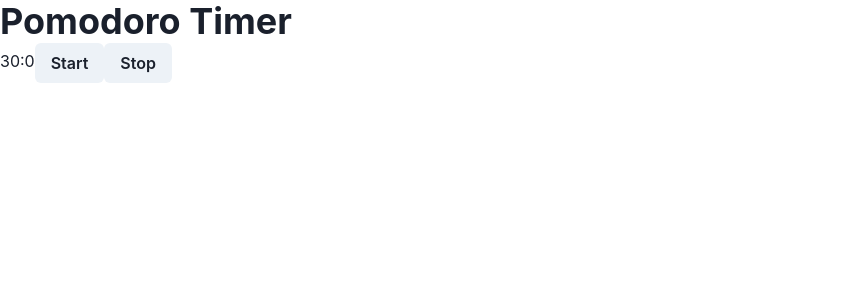
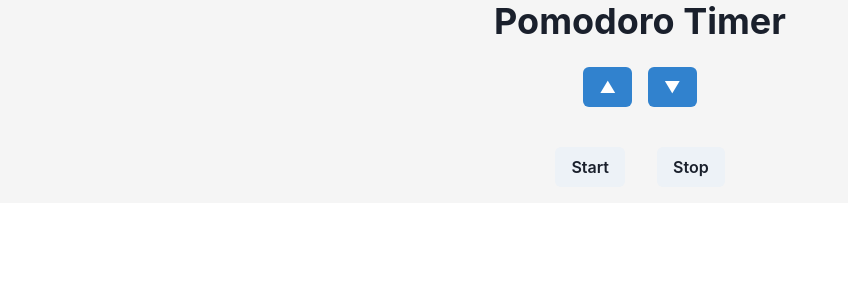
Before and after one commit to ryounasso/Pomodoro_timer, a Next.js app: page / in a window 1280 px wide. Shown: the top 300 px of the page, without its empty margins (0-848 px from the left). Built offline with nearby package versions, Linux system fonts and the light colour scheme.

Commit message:
feat : 時間を設定できるようにした

```diff
--- a/components/Timer.jsx
+++ b/components/Timer.jsx
@@ -1,23 +1,23 @@
 import React, { useState, useEffect, useRef } from "react";
-import { Button } from "@chakra-ui/react";
+import { Button, Box, Text, Center } from "@chakra-ui/react";
 
 export function Timer() {
   const [hour, setHour] = useState({ min: 30, sec: 0 });
   const [prevTime, setPrevTime] = useState(hour.min * 60 + hour.sec);
   const [id, setId] = useState();
   const refHour = useRef(prevTime);
+  let restTime;
 
   useEffect(() => {
     refHour.current = prevTime;
   }, [prevTime]);
 
-  //   useEffect(() => {
-  //     setId(setInterval(countDown, 1000));
-  //   }, []);
+  useEffect(() => {
+    restTime = toTime(refHour.current);
+  }, [refHour.current]);
 
   const countDown = () => {
     setPrevTime(refHour.current - 1);
-    console.log(prevTime);
   };
 
   const toTime = (time) => {
@@ -34,11 +34,37 @@ export function Timer() {
     clearInterval(id);
   };
 
+  const increment = () => {
+    setPrevTime(refHour.current + 1);
+  };
+
+  const decriment = () => {
+    setPrevTime(refHour.current - 1);
+  };
+
   return (
-    <div>
-      {toTime(refHour.current)}
-      <Button onClick={() => start()}>Start</Button>
-      <Button onClick={() => stop()}>Stop</Button>
-    </div>
+    <Box>
+      <Center>
+        <Text fontSize="5xl" color="gray.600">
+          {restTime}
+        </Text>
+        <Box m={4}>
+          <Button colorScheme="blue" m={2} onClick={() => increment()}>
+            ▲
+          </Button>
+          <Button colorScheme="blue" m={2} onClick={() => decriment()}>
+            ▼
+          </Button>
+        </Box>
+      </Center>
+      <Center>
+        <Button m={4} onClick={() => start()}>
+          Start
+        </Button>
+        <Button m={4} onClick={() => stop()}>
+          Stop
+        </Button>
+      </Center>
+    </Box>
   );
 }
--- a/pages/index.jsx
+++ b/pages/index.jsx
@@ -1,14 +1,16 @@
 import Head from "next/head";
 import Image from "next/image";
-import React, { useState } from "react";
-import { Heading, Button } from "@chakra-ui/react";
+import React from "react";
+import { Heading, Center, Box } from "@chakra-ui/react";
 import { Timer } from "../components/Timer";
 
 export default function Home() {
   return (
-    <div>
-      <Heading>Pomodoro Timer</Heading>
+    <Box bg="#f5f5f5">
+      <Center>
+        <Heading>Pomodoro Timer</Heading>
+      </Center>
       <Timer />
-    </div>
+    </Box>
   );
 }
```
